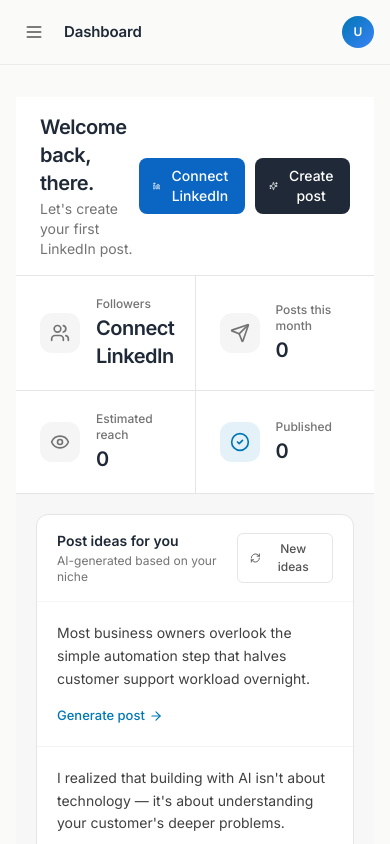
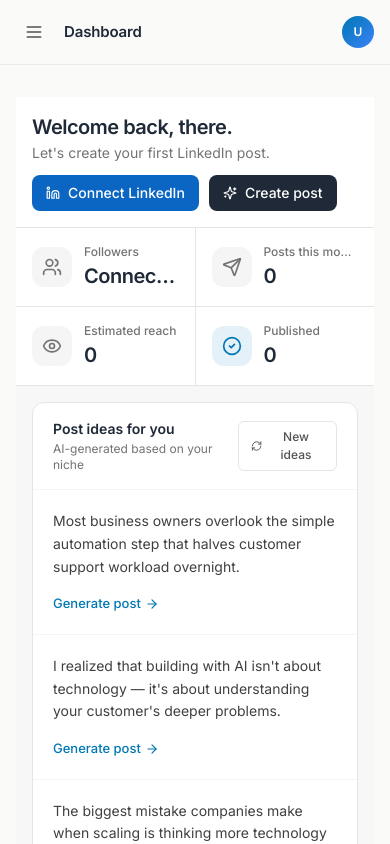
Before and after one commit to moin9224/PostPilot, a Next.js app: page /dashboard in a window 390 px wide. Shown: the top 844 px of the page. Built offline with nearby package versions, Linux system fonts and the light colour scheme; no server answers.

Commit message:
Fix mobile responsiveness across dashboard pages

```diff
--- a/app/dashboard/analytics/page.tsx
+++ b/app/dashboard/analytics/page.tsx
@@ -66,7 +66,7 @@
       </section>
 
       <Card padded={false}>
-        <div className="border-b border-neutral-100 px-6 py-4">
+        <div className="border-b border-neutral-100 px-4 sm:px-6 py-4">
           <h3 className="text-base font-semibold text-ink">
             Top performing posts
           </h3>
@@ -94,7 +94,7 @@
             {posts.slice(0, 20).map((post) => (
               <li
                 key={post.id}
-                className="flex items-start gap-4 px-6 py-4 hover:bg-neutral-50/70"
+                className="flex items-start gap-4 px-4 sm:px-6 py-4 hover:bg-neutral-50/70"
               >
                 <div className="flex-1 min-w-0">
                   <p className="text-sm text-ink line-clamp-2">
--- a/app/dashboard/content-generator/page.tsx
+++ b/app/dashboard/content-generator/page.tsx
@@ -617,7 +617,7 @@
               { icon: <Repeat2 className="h-3.5 w-3.5" />, label: "Repost" },
               { icon: <Send className="h-3.5 w-3.5" />, label: "Send" },
             ].map(({ icon, label }) => (
-              <button key={label} className="flex items-center gap-1.5 rounded-md px-2 py-1 hover:bg-neutral-100">
+              <button key={label} className="flex items-center gap-1.5 rounded-md px-2 py-2 sm:py-1 hover:bg-neutral-100">
                 {icon} <span className="hidden sm:inline">{label}</span>
               </button>
             ))}
--- a/app/dashboard/page.tsx
+++ b/app/dashboard/page.tsx
@@ -84,7 +84,7 @@
   return (
     <div className="min-h-screen bg-[#F7F7F8]">
       {/* ── Top header bar ── */}
-      <div className="flex items-center justify-between border-b border-neutral-200 bg-white px-6 py-4">
+      <div className="flex flex-col gap-3 sm:flex-row sm:items-center sm:justify-between border-b border-neutral-200 bg-white px-4 sm:px-6 py-4">
         <div>
           <h1 className="text-xl font-semibold tracking-tight text-ink">
             Welcome back, {displayName}.
@@ -121,20 +121,20 @@
           { label: "Estimated reach", value: totalReach > 0 ? totalReach.toLocaleString() : "0", icon: Eye, accent: false },
           { label: "Published", value: publishedCount.toString(), icon: CheckCircle2, accent: true },
         ].map((s) => (
-          <div key={s.label} className="flex items-center gap-4 bg-white px-6 py-5">
+          <div key={s.label} className="flex items-center gap-3 bg-white px-4 py-4 sm:px-6 sm:py-5">
             <div className={`flex h-10 w-10 flex-shrink-0 items-center justify-center rounded-xl ${s.accent ? "bg-brand/10 text-brand" : "bg-neutral-100 text-neutral-500"}`}>
               <s.icon className="h-5 w-5" />
             </div>
-            <div>
-              <p className="text-xs font-medium text-neutral-500">{s.label}</p>
-              <p className="mt-0.5 text-xl font-semibold tracking-tight text-ink">{s.value}</p>
+            <div className="min-w-0">
+              <p className="text-xs font-medium text-neutral-500 truncate">{s.label}</p>
+              <p className="mt-0.5 text-xl font-semibold tracking-tight text-ink truncate">{s.value}</p>
             </div>
           </div>
         ))}
       </div>
 
       {/* ── Main content ── */}
-      <div className="grid grid-cols-1 gap-5 p-5 lg:grid-cols-[1fr_340px]">
+      <div className="grid grid-cols-1 gap-5 p-4 sm:p-5 lg:grid-cols-[1fr_340px]">
 
         {/* LEFT column */}
         <div className="space-y-5">
--- a/app/dashboard/settings/page.tsx
+++ b/app/dashboard/settings/page.tsx
@@ -138,7 +138,7 @@
       <Card>
         <SectionTitle>LinkedIn connection</SectionTitle>
         {linkedinAccount ? (
-          <div className="flex items-center justify-between rounded-md border border-neutral-200 p-4">
+          <div className="flex flex-col gap-3 sm:flex-row sm:items-center sm:justify-between rounded-md border border-neutral-200 p-4">
             <div className="flex items-center gap-3">
               {linkedinAccount.profile_photo_url ? (
                 <img
@@ -151,12 +151,12 @@
                   <Linkedin className="h-5 w-5" />
                 </span>
               )}
-              <div>
+              <div className="min-w-0">
                 <p className="flex items-center gap-1.5 text-sm font-medium text-ink">
                   Connected
-                  <CheckCircle2 className="h-4 w-4 text-success" />
+                  <CheckCircle2 className="h-4 w-4 text-success flex-shrink-0" />
                 </p>
-                <p className="text-xs text-neutral-500">
+                <p className="truncate text-xs text-neutral-500">
                   {linkedinAccount.profile_name} · {linkedinAccount.profile_email}
                 </p>
               </div>
@@ -173,7 +173,7 @@
             </div>
           </div>
         ) : (
-          <div className="flex items-center justify-between rounded-md border border-neutral-200 p-4">
+          <div className="flex flex-col gap-3 sm:flex-row sm:items-center sm:justify-between rounded-md border border-neutral-200 p-4">
             <div className="flex items-center gap-3">
               <span className="flex h-10 w-10 items-center justify-center rounded-md bg-blue-50 text-blue-600">
                 <Linkedin className="h-5 w-5" />
--- a/components/NavBar.tsx
+++ b/components/NavBar.tsx
@@ -95,7 +95,7 @@
               placeholder="Search posts, topics, people…"
               value={searchQuery}
               onChange={(e) => setSearchQuery(e.target.value)}
-              className="h-9 w-72 rounded-md border border-neutral-200 bg-white pl-9 pr-12 text-[13px] text-ink placeholder:text-neutral-400 transition-colors focus:border-neutral-400 focus:outline-none"
+              className="h-9 w-48 md:w-64 lg:w-72 rounded-md border border-neutral-200 bg-white pl-9 pr-12 text-[13px] text-ink placeholder:text-neutral-400 transition-colors focus:border-neutral-400 focus:outline-none"
             />
             <kbd className="pointer-events-none absolute right-2 top-1/2 hidden -translate-y-1/2 items-center gap-0.5 rounded border border-neutral-200 bg-neutral-50 px-1.5 py-0.5 text-[10px] font-medium text-neutral-500 lg:inline-flex">
               <Command className="h-2.5 w-2.5" />K
```
Also changed, not shown: 1 other file (tests, documents, lock files or other folders).
